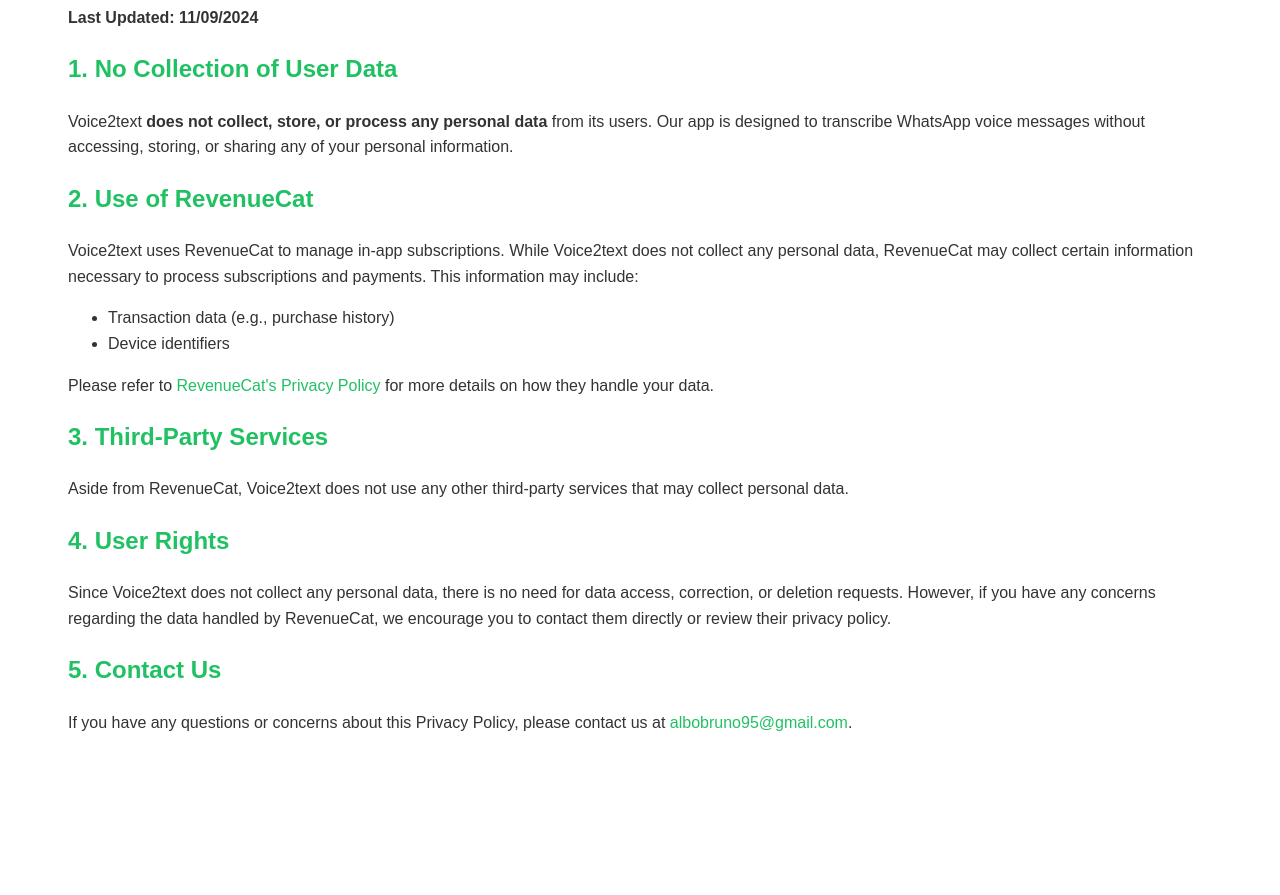
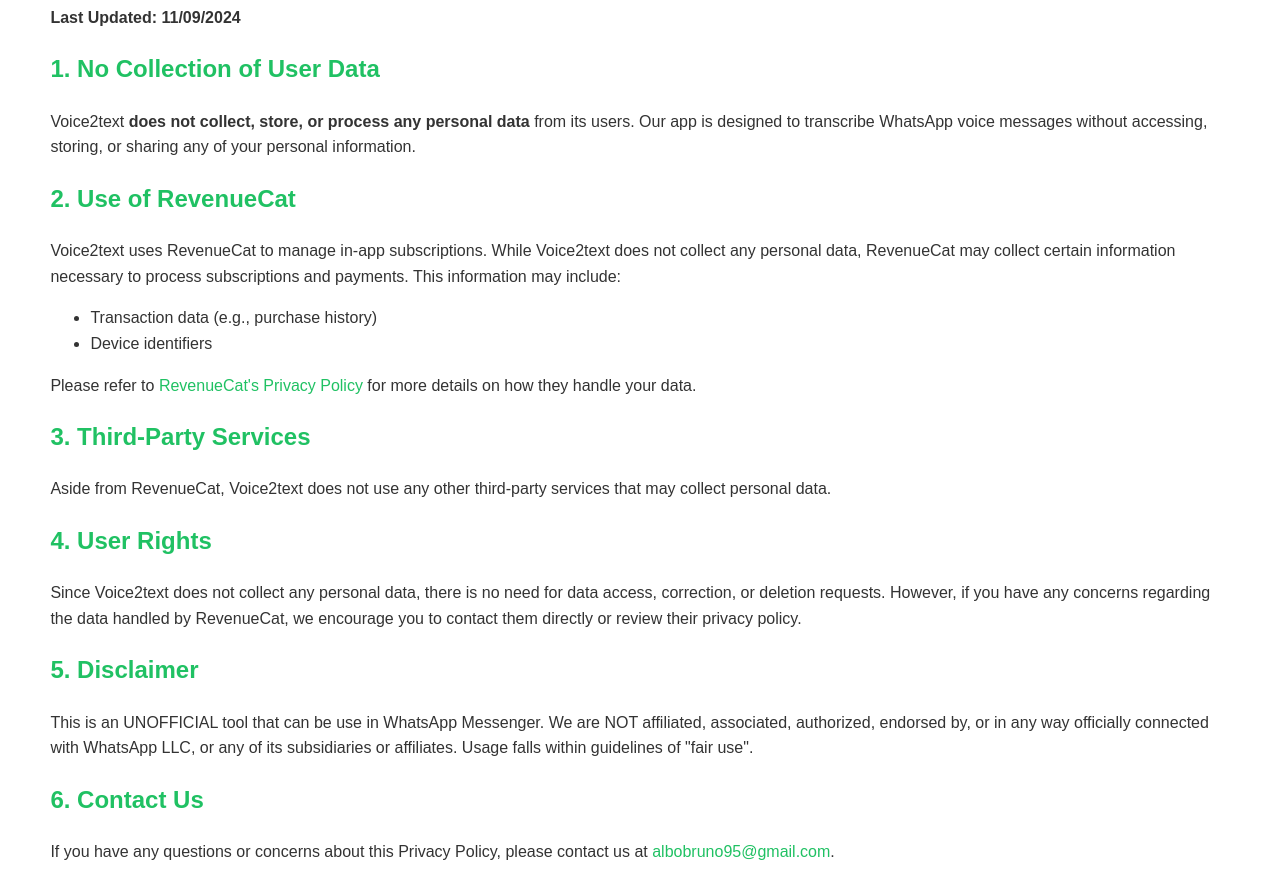
Before and after one commit to albo95/Voice2TextPrivacyAndPolicy, a plain HTML site: page index.html in a window 1280 px wide. Shown: the part 184-1079 px from the top of the page. Before the commit the page ends 949 px from the top, so only its background shows below. Drawn offline with Linux system fonts and the light colour scheme.

Commit message:
Added disclaimer

```diff
--- a/index.html
+++ b/index.html
@@ -29,7 +29,7 @@
         }
         .container {
             padding: 20px;
-            margin: 0rem 3rem;
+            margin: 0rem 1.9rem;
         }
         h2 {
             color: #20C163;
@@ -77,7 +77,10 @@
         <h2>4. User Rights</h2>
         <p>Since Voice2text does not collect any personal data, there is no need for data access, correction, or deletion requests. However, if you have any concerns regarding the data handled by RevenueCat, we encourage you to contact them directly or review their privacy policy.</p>
 
-        <h2>5. Contact Us</h2>
+        <h2>5. Disclaimer</h2>
+        <p>This is an UNOFFICIAL tool that can be use in WhatsApp Messenger. We are NOT affiliated, associated, authorized, endorsed by, or in any way officially connected with WhatsApp LLC, or any of its subsidiaries or affiliates. Usage falls within guidelines of "fair use".</p>
+
+        <h2>6. Contact Us</h2>
         <p>If you have any questions or concerns about this Privacy Policy, please contact us at <a href="mailto:albobruno95@gmail.com">albobruno95@gmail.com</a>.</p>
     </div>
 </body>
```
